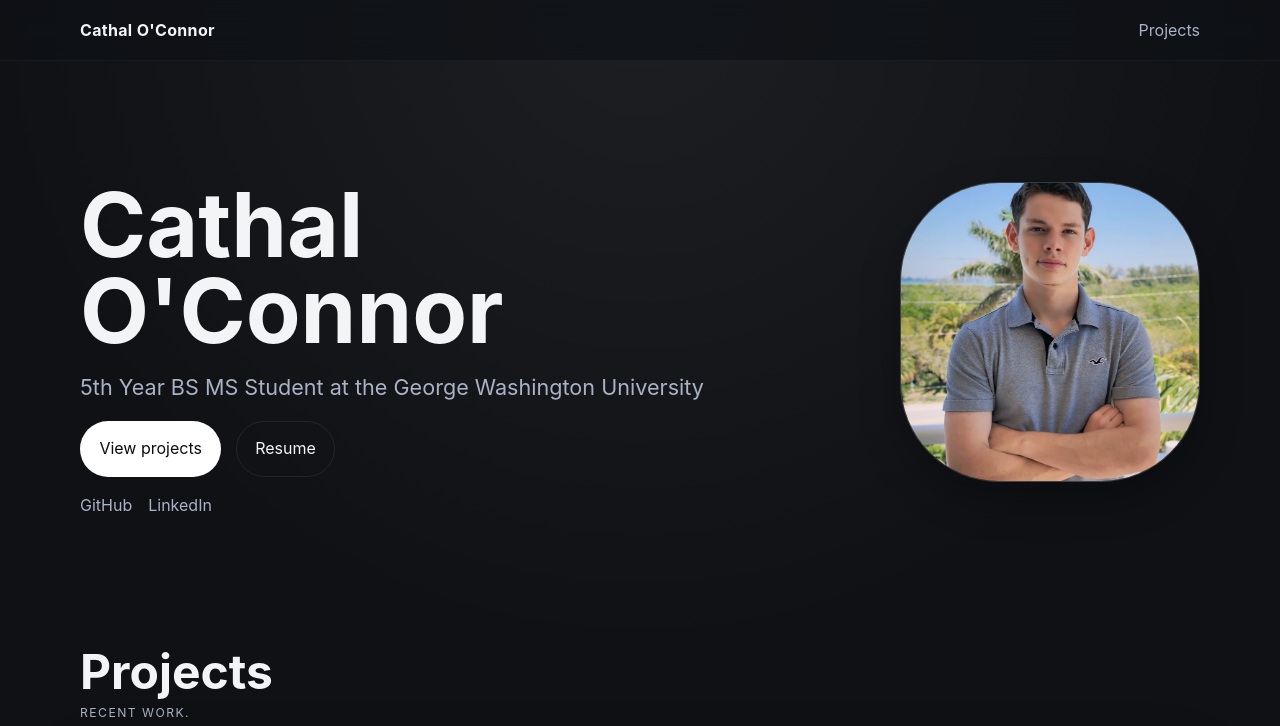
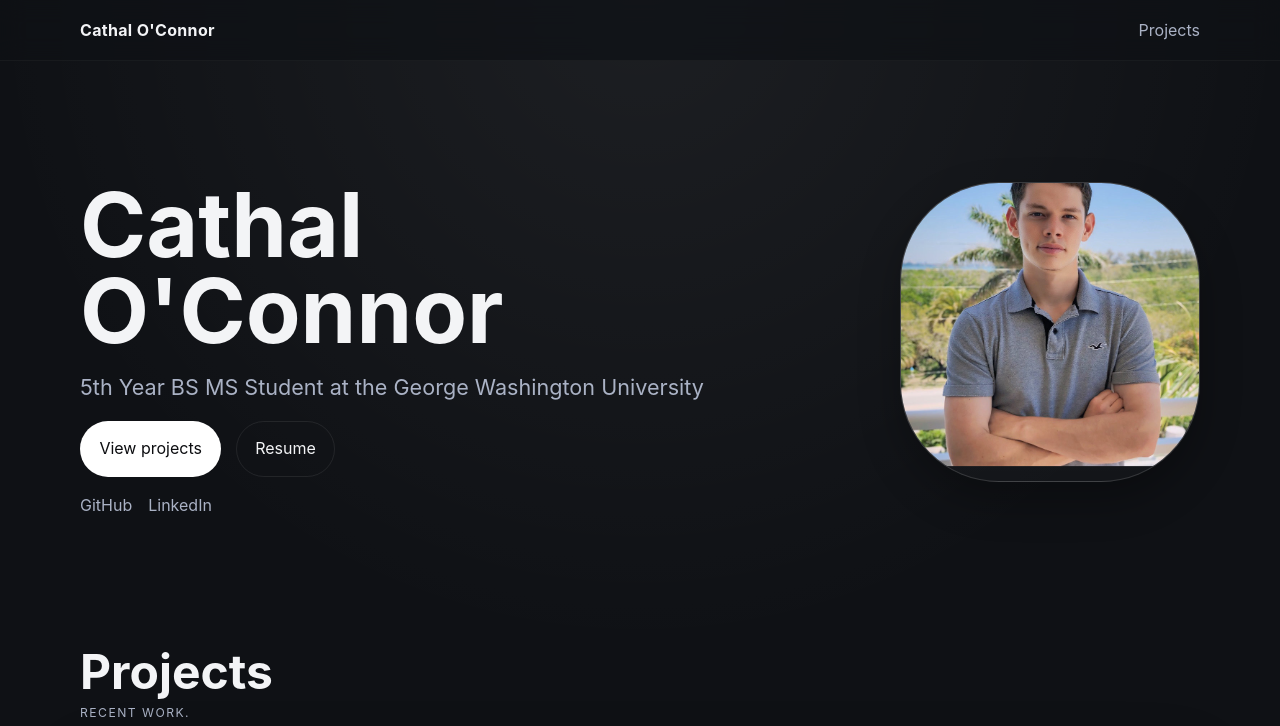
Before and after one commit to oconnortc03/oconnortc03.github.io, a Jekyll site: the page built from index.html, in a window 1280 px wide and 1400 px high. Shown: the top 726 px of the window. Built offline with Jekyll 4.4.1, drawn with Linux system fonts in a browser that asks for light colours; grey boxes are pictures that could not be loaded.

Commit message:
Headshot spacing

```diff
--- a/assets/css/style.css
+++ b/assets/css/style.css
@@ -150,6 +150,7 @@ h1 {
   width: 100%;
   height: 100%;
   object-fit: cover;
+  transform: translateY(-5%)
 }
 
 .lead {
```
